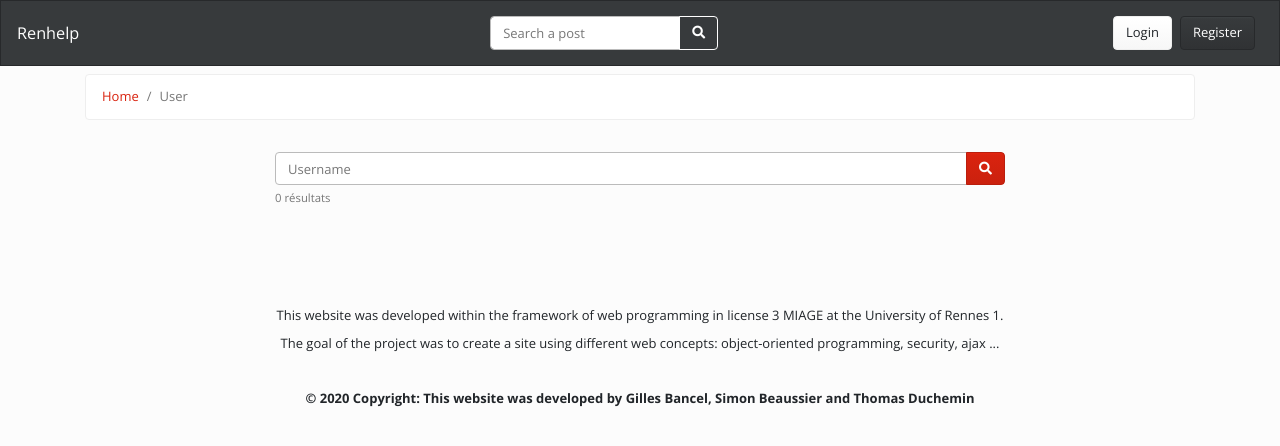
After one commit to titomtd/licence3_pw, a Symfony app: template templates/user/index.html.twig in a window 1280 px wide. The commit adds this page. Shown: the top 446 px of the page. Run offline with Twig, Linux system fonts and the light colour scheme; the template is opened without the code that fills it, so the values that code supplies are empty; form fields are guessed from the names that the template uses; some libraries are stand-ins or nearby versions.

Commit message:
Feature for searching user

```diff
--- a/templates/menu.html.twig
+++ b/templates/menu.html.twig
@@ -8,9 +8,7 @@
         <form class="navbar-form form-inline mx-auto" role="search">
             <div class="input-group">
                 <input name="searchvalue" type="text" class="form-control" placeholder="{{ 'app.ui.search_a_post'|trans }}" required>
-                <div class="input-group-btn">
-                    <button class="btn btn-outline-light" style="margin-left: -3px" type="submit"><i class="fas fa-search"></i></button>
-                </div>
+                <div class="input-group-append"><button class="btn btn-outline-light"><i class="fas fa-search"></i></button></div>
             </div>
         </form>
         <ul class="navbar-nav navbar-right">
--- /dev/null
+++ b/templates/user/index.html.twig
@@ -0,0 +1,49 @@
+{% extends 'base.html.twig' %}
+
+{% block title %}{{ 'app.ui.user'|trans }}{% endblock %}
+
+{% block stylesheets %}
+    <link href="{{ asset('css/user/index.css') }}" rel="stylesheet" />
+{% endblock %}
+
+{% block body %}
+<div class="container mt-2">
+    <nav aria-label="breadcrumb" class="main-breadcrumb">
+        <ol class="breadcrumb">
+            <li class="breadcrumb-item"><a href="{{ path('home') }}">{{ 'app.ui.home'|trans }}</a></li>
+            <li class="breadcrumb-item active" aria-current="page">{{ 'app.ui.user'|trans }}</li>
+        </ol>
+    </nav>
+    <div class="row justify-content-center">
+        <div class="col-sm-8 mt-3 mb-5">
+            {{ form_start(form) }}
+                <div class="input-group">
+                    {{ form_widget(form.username, {'attr': {'class': 'form-control', 'placeholder': ('app.ui.username'|trans)}}) }}
+                    <div class="input-group-append"><button type="submit" class="btn btn-primary"><i class="fas fa-search"></i></button></div>
+                </div>
+                <small id="searchHelp" class="form-text text-muted">{{ users | length }} résultats</small>
+            {{ form_end(form) }}
+        </div>
+    </div>
+    <div class="row justify-content-md-center">
+        {% for user in users %}
+            <div class="col-sm-6 col-md-4">
+                <div class="card mt-2">
+                    <div class="card-body">
+                        <div class="align-items-center text-center">
+                            <img src="https://bootdey.com/img/Content/avatar/avatar7.png" alt="Admin" class="rounded-circle" width="100">
+                            <div class="mt-3">
+                                <h4>{{ user.username }}</h4>
+                                <p class="text-secondary mb-1">Profession</p>
+                                <p class="text-muted font-size-sm">Ville</p>
+                                <button class="btn btn-primary">{{ 'app.ui.follow'|trans }}</button>
+                                <button class="btn btn-outline-primary">{{ 'app.ui.message'|trans }}</button>
+                            </div>
+                        </div>
+                    </div>
+                </div>
+            </div>
+        {% endfor %}
+    </div>
+</div>
+{% endblock %}
--- a/templates/user/show.html.twig
+++ b/templates/user/show.html.twig
@@ -8,7 +8,7 @@
         <nav aria-label="breadcrumb" class="main-breadcrumb">
             <ol class="breadcrumb">
                 <li class="breadcrumb-item"><a href="{{ path('home') }}">{{ 'app.ui.home'|trans }}</a></li>
-                <li class="breadcrumb-item"><a href="">{{ 'app.ui.user'|trans }}</a></li>
+                <li class="breadcrumb-item"><a href="{{ path('user_index') }}">{{ 'app.ui.user'|trans }}</a></li>
                 <li class="breadcrumb-item active" aria-current="page">{{ user.username }}</li>
             </ol>
         </nav>
@@ -66,7 +66,7 @@
                 </div>
             </div>
             <div class="col-md-8">
-                <div class="card mb-3" style="height: 100%">
+                <div class="card mb-3">
                     <div class="card-header">{{ 'app.ui.post'|trans }}</div>
                     <div class="card-body">
                         {% for post in user.posts %}
```
Also changed, not shown: src/Controller/UserController.php (+28 -0 lines), src/Repository/UserRepository.php (+9 -0 lines), public/css/user/index.css (added).
